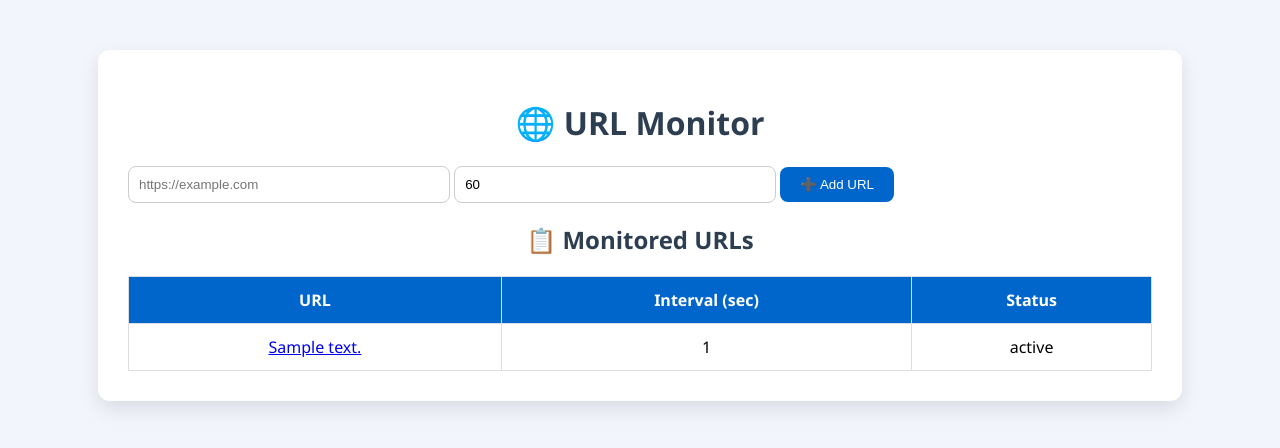
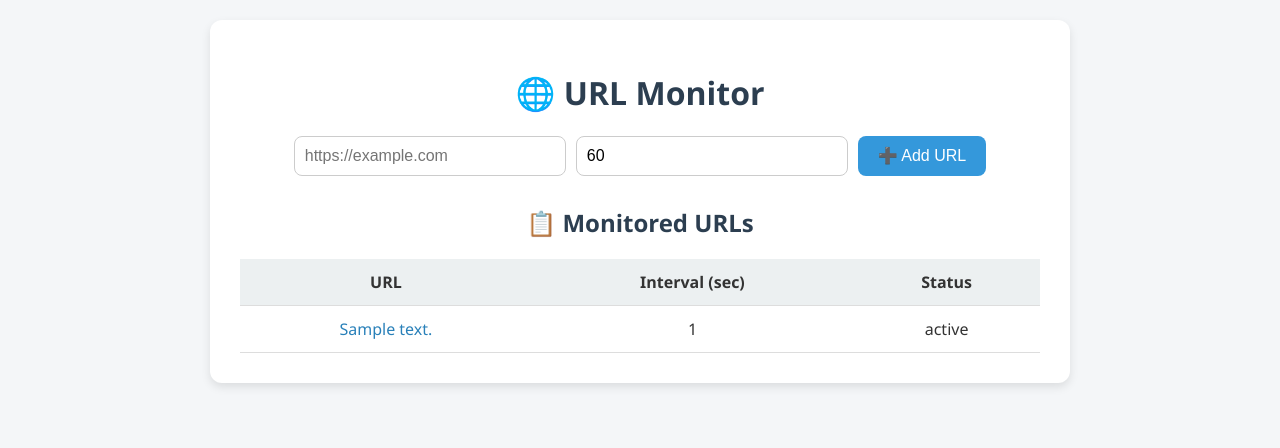
Before and after one commit to KevinEbed/housing-check-bot, a Flask app: page / in a window 1280 px wide. Shown: the top 448 px of the page. Run offline with Flask 3, Linux system fonts and the light colour scheme; tables that the repository leaves empty hold one stand-in row (values such as "Sample post").

Commit message:
Update styles.css

```diff
--- a/static/styles.css
+++ b/static/styles.css
@@ -1,17 +1,18 @@
 body {
   font-family: 'Segoe UI', Tahoma, Geneva, Verdana, sans-serif;
-  background: #f2f6fc;
+  background: #f4f6f8;
   margin: 0;
-  padding: 0;
+  padding: 20px;
+  color: #333;
 }
 
 .container {
-  width: 80%;
-  margin: 50px auto;
-  background: #ffffff;
+  max-width: 800px;
+  margin: auto;
+  background: #fff;
   padding: 30px;
-  box-shadow: 0 8px 20px rgba(0, 0, 0, 0.1);
   border-radius: 12px;
+  box-shadow: 0 4px 10px rgba(0, 0, 0, 0.1);
 }
 
 h1, h2 {
@@ -19,33 +20,33 @@ h1, h2 {
   color: #2c3e50;
 }
 
-.form-box {
+form.url-form {
   display: flex;
-  justify-content: center;
   gap: 10px;
   margin-bottom: 30px;
+  justify-content: center;
 }
 
-input[type="text"],
-input[type="number"] {
+input[type="text"], input[type="number"] {
   padding: 10px;
+  font-size: 16px;
   border: 1px solid #ccc;
   border-radius: 8px;
-  width: 300px;
+  width: 250px;
 }
 
 button {
   padding: 10px 20px;
-  background-color: #0066cc;
+  font-size: 16px;
+  background: #3498db;
   color: white;
   border: none;
   border-radius: 8px;
   cursor: pointer;
-  transition: background-color 0.3s ease;
 }
 
 button:hover {
-  background-color: #0052a3;
+  background: #2980b9;
 }
 
 table {
@@ -54,14 +55,18 @@ table {
   text-align: center;
 }
 
-table thead {
-  background-color: #0066cc;
-  color: white;
+th, td {
+  padding: 12px;
+  border-bottom: 1px solid #ddd;
 }
 
-table td, table th {
-  padding: 12px;
-  border: 1px solid #ddd;
+th {
+  background: #ecf0f1;
+}
+
+td a {
+  color: #2980b9;
+  text-decoration: none;
 }
 
 .changed {
@@ -70,9 +75,11 @@ table td, table th {
 }
 
 .unchanged {
-  color: #27ae60;
+  color: #2ecc71;
+  font-weight: bold;
 }
 
 .error {
   color: #f39c12;
+  font-weight: bold;
 }
```
